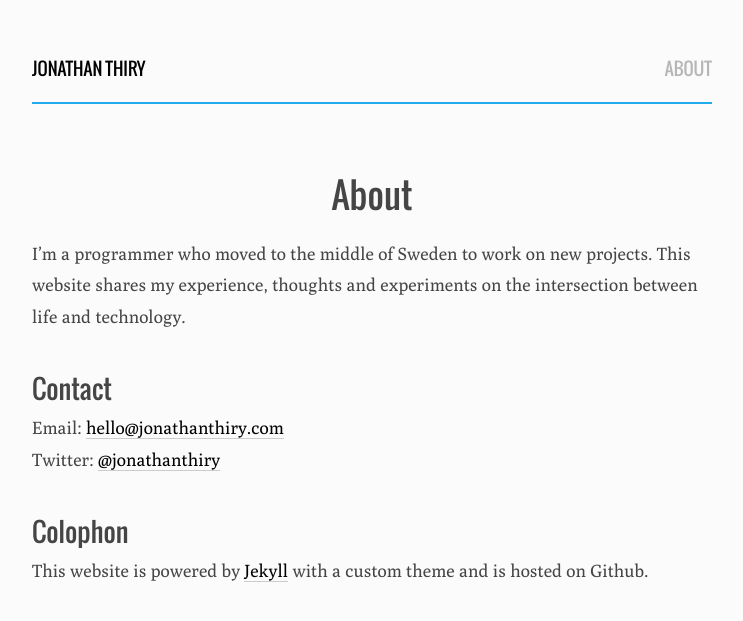
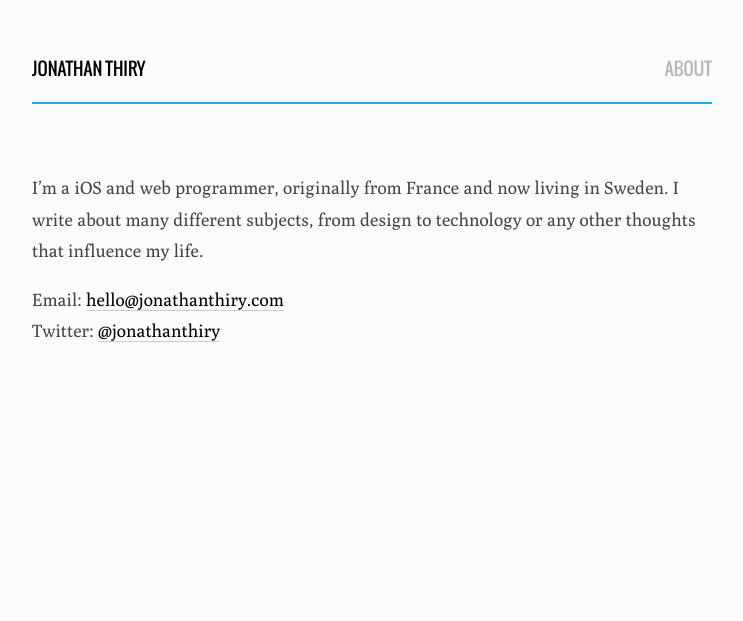
Before and after one commit to jonathanthiry/jonathanthiry.github.com, a Jekyll site: the page built from about.md, in a window 1280 px wide. Shown: the top 621 px of the page, without its empty margins (268-1011 px from the left). Built offline with Jekyll 4.4.1, drawn with Linux system fonts in a browser that asks for light colours.

Commit message:
Update about page

```diff
--- a/about.md
+++ b/about.md
@@ -1,19 +1,9 @@
 ---
 layout: page
-title: About
 ---
 
-I'm a programmer who moved to the middle of Sweden to work on new projects. This website shares my experience, thoughts and experiments on the intersection between life and technology.
+I'm a iOS and web programmer, originally from France and now living in Sweden.
+I write about many different subjects, from design to technology or any other thoughts that influence my life.
 
-## Contact
-
-Email: [hello@jonathanthiry.com][1]
-Twitter: [@jonathanthiry][2]
-
-## Colophon
-
-This website is powered by [Jekyll][3] with a custom theme and is hosted on Github.
-
-[1]:	mailto:me@jonathanthiry.com
-[2]:	http://twitter.com/jonathanthiry
-[3]:	http://jekyllrb.com/
+Email: [hello@jonathanthiry.com](mailto:hello@jonathanthiry.com)
+Twitter: [@jonathanthiry](https://twitter.com/jonathanthiry)
```
